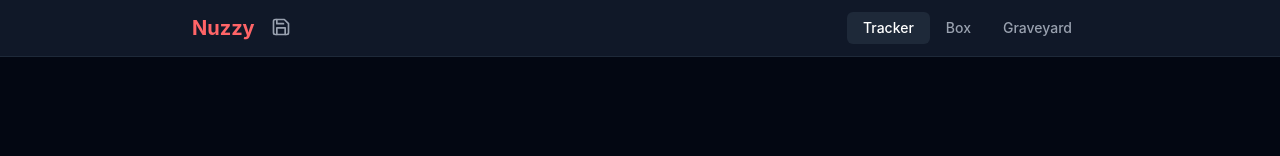
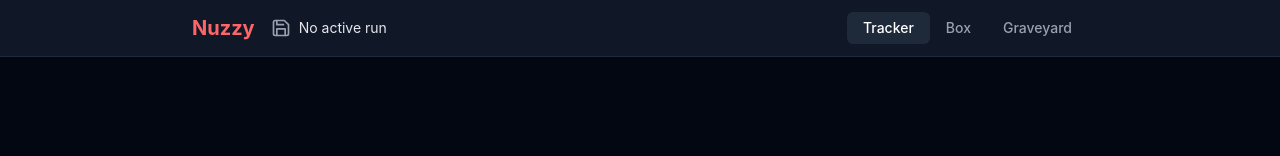
Before and after one commit to RileighLuvsCatz/Nuzzy, a React (Vite) app: page /tracker in a window 1280 px wide. Shown: the top 156 px of the page. Built offline with nearby package versions, Linux system fonts and the light colour scheme.

Commit message:
Show active run name beside navbar switcher

```diff
--- a/src/components/NavBar.tsx
+++ b/src/components/NavBar.tsx
@@ -1,6 +1,7 @@
 import { useEffect, useRef, useState } from "react";
 import { Link, useLocation, useNavigate } from "react-router-dom";
 import { listRuns, setActiveRun } from "../run/storage";
+import { useActiveRun } from "../run/useActiveRun";
 import type { Run } from "../types";
 
 const TABS = [
@@ -12,6 +13,7 @@ const TABS = [
 export default function Navbar() {
   const navigate = useNavigate();
   const location = useLocation();
+  const [activeRun] = useActiveRun();
   const [open, setOpen] = useState(false);
   const [runs, setRuns] = useState<Run[]>([]);
   const ref = useRef<HTMLDivElement>(null);
@@ -39,21 +41,22 @@ export default function Navbar() {
 
   return (
     <nav className="bg-gray-900 border-b border-gray-800 px-4 py-3">
-      <div className="max-w-4xl mx-auto flex items-center justify-between">
-        <div className="flex items-center gap-3">
+      <div className="max-w-4xl mx-auto flex flex-col gap-3 sm:flex-row sm:items-center sm:justify-between">
+        <div className="flex items-center gap-3 min-w-0 sm:flex-1">
           <Link
             to="/"
-            className="text-xl font-bold text-red-400 hover:text-red-300"
+            className="shrink-0 text-xl font-bold text-red-400 hover:text-red-300"
           >
             Nuzzy
           </Link>
 
-          <div ref={ref} className="relative">
+          <div ref={ref} className="relative min-w-0">
             <button
               type="button"
               onClick={toggleMenu}
-              className="text-gray-400 hover:text-white transition-colors p-1 rounded hover:bg-gray-800"
+              className="flex items-center gap-2 max-w-full text-gray-400 hover:text-white transition-colors p-1 rounded hover:bg-gray-800"
               aria-label="Load Run"
+              aria-expanded={open}
               title="Load Run"
             >
               <svg
@@ -64,15 +67,19 @@ export default function Navbar() {
                 strokeWidth={2}
                 strokeLinecap="round"
                 strokeLinejoin="round"
-                className="w-5 h-5"
+                className="w-5 h-5 shrink-0"
+                aria-hidden="true"
               >
                 <path d="M19 21H5a2 2 0 0 1-2-2V5a2 2 0 0 1 2-2h11l5 5v11a2 2 0 0 1-2 2z" />
                 <polyline points="17 21 17 13 7 13 7 21" />
                 <polyline points="7 3 7 8 15 8" />
               </svg>
+              <span className="truncate text-sm text-gray-200" title={activeRun?.name}>
+                {activeRun?.name ?? "No active run"}
+              </span>
             </button>
             {open && (
-              <div className="absolute left-0 mt-2 w-64 bg-gray-800 border border-gray-700 rounded-lg shadow-lg z-50 overflow-hidden">
+              <div className="absolute left-0 mt-2 w-64 max-w-[calc(100vw-7rem)] bg-gray-800 border border-gray-700 rounded-lg shadow-lg z-50 overflow-hidden">
                 {runs.length === 0 ? (
                   <p className="px-4 py-3 text-sm text-gray-400">
                     No saved runs.
@@ -110,7 +117,7 @@ export default function Navbar() {
           </div>
         </div>
 
-        <div className="flex">
+        <div className="flex shrink-0">
           {TABS.map((tab) => {
             const active = location.pathname === tab.to;
             return (
```
Also changed, not shown: 1 other file (tests, documents, lock files or other folders).
